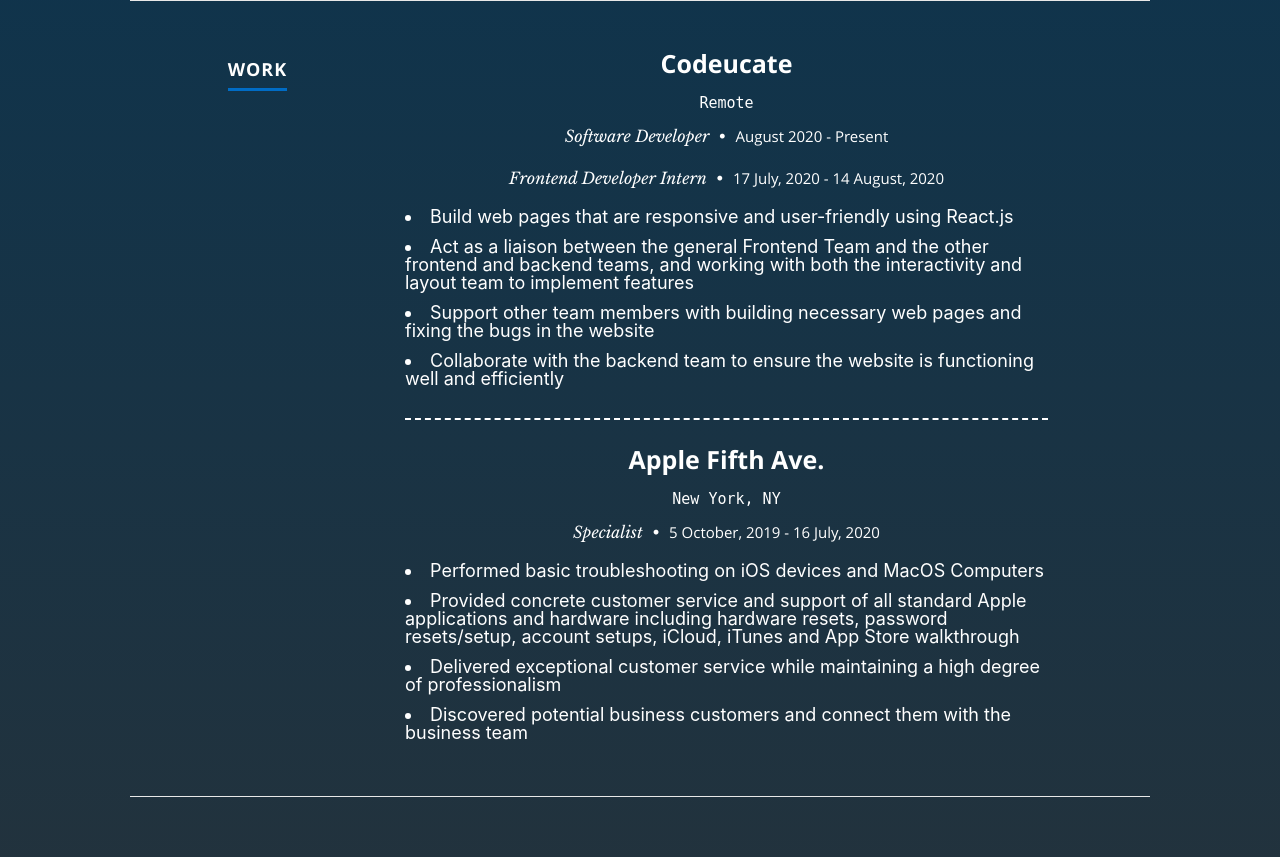
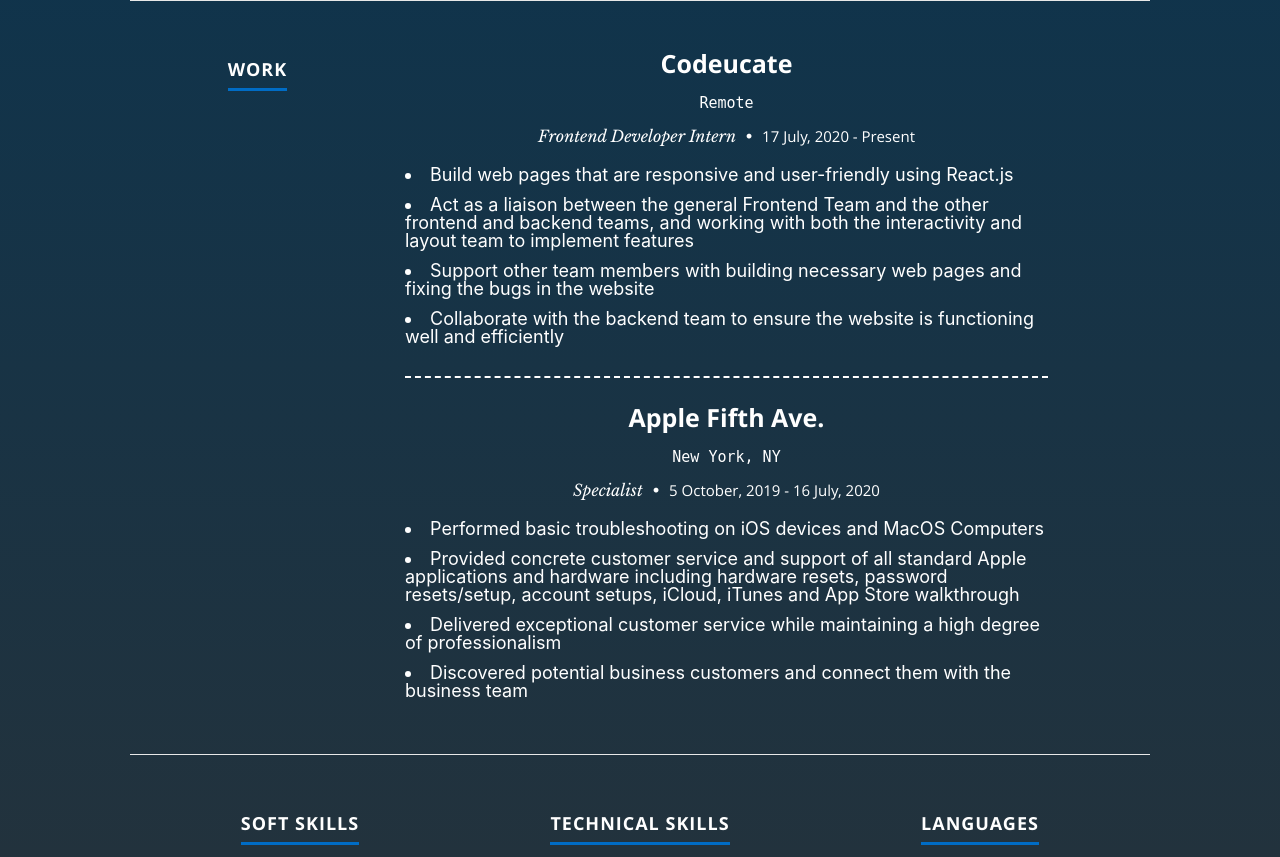
Before and after one commit to MyatThuKo/Portfolio-Website, a React (Create React App) app: page / in a window 1280 px wide. Shown: the part 2540-3397 px from the top of the page. Built offline with nearby package versions, Linux system fonts and the light colour scheme.

Commit message:
Changed Codeucate position

```diff
--- a/src/components/resume/resume.js
+++ b/src/components/resume/resume.js
@@ -47,8 +47,7 @@
                         <div className="twelve columns">
                             <h3><a href="https://wecodeucate.org/" target="_blank">Codeucate</a></h3>
                             <h5 className="location"> Remote </h5>
-                            <p className="info">Software Developer <span>•</span> <em className="date"> August 2020 - Present </em></p>
-                            <p className="info">Frontend Developer Intern <span>•</span> <em className="date">17 July, 2020 - 14 August, 2020</em></p>
+                            <p className="info">Frontend Developer Intern <span>•</span> <em className="date">17 July, 2020 - Present</em></p>
                             <p style={{ textAlign: 'left' }}>
                                 <li> Build web pages that are responsive and user-friendly using React.js </li>
                                 <li> Act as a liaison between the general Frontend Team and the other frontend and backend teams, and working with both the interactivity and layout team to implement features </li>
```
